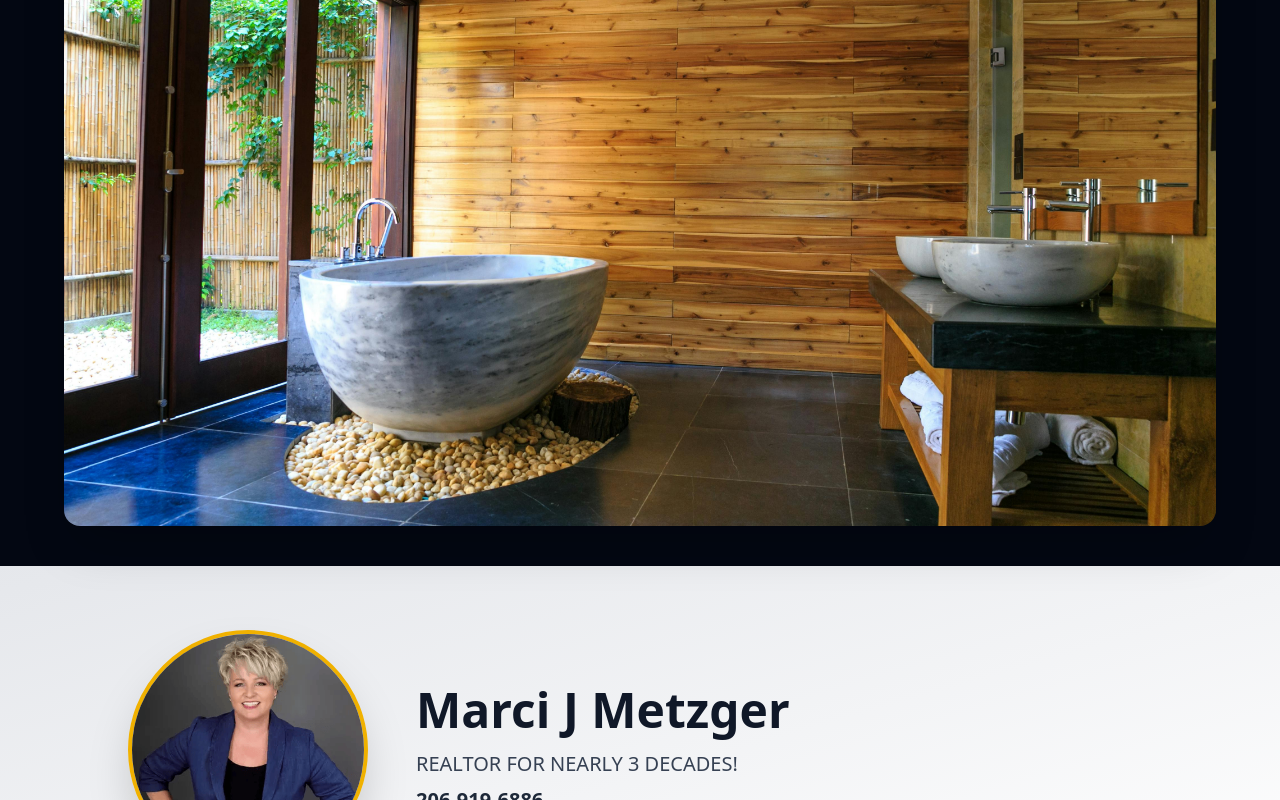
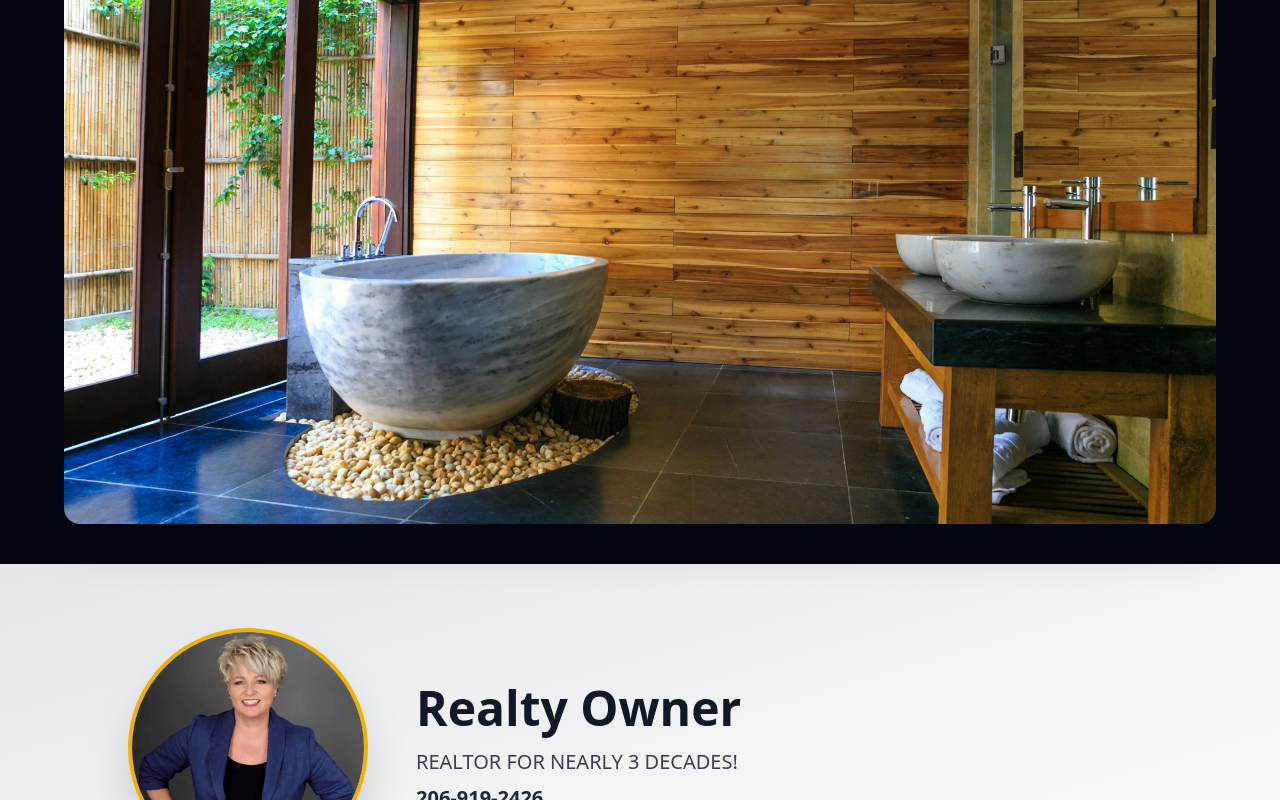
Before and after one commit to khenzipops/marci-metzger, a Next.js app: page / in a window 1280 px wide. Shown: the part 2840-3640 px from the top of the page. Built offline with nearby package versions, Linux system fonts and the light colour scheme.

Commit message:
Update contact information and improve layout in Contact and Profile components

```diff
--- a/src/components/Contact.tsx
+++ b/src/components/Contact.tsx
@@ -113,12 +113,12 @@ const Contact = () => {
               Contact Details
             </h3>
             <p className="text-gray-600 mt-2">
-              Marci Metzger - THE RIDGE REALTY GROUP
+              Realty Owner - THE RIDGE REALTY GROUP
             </p>
             <p className="text-gray-600">
               3190 HW-160, Suite F, Pahrump, NV 89048
             </p>
-            <p className="text-gray-600 mt-1">(206) 919-6886</p>
+            <p className="text-gray-600 mt-1">(206) 919-2426</p>
           </div>
 
           <div className=" p-6 rounded-xl  text-center">
--- a/src/components/Profile.tsx
+++ b/src/components/Profile.tsx
@@ -16,12 +16,12 @@ function Profile() {
         {/* Text Section */}
         <div className="text-center md:text-left">
           <h1 className="text-5xl font-bold text-gray-900 mb-4">
-            Marci J Metzger
+            Realty Owner
           </h1>
           <p className="text-xl text-gray-700 mb-2">
             REALTOR FOR NEARLY 3 DECADES!
           </p>
-          <p className="text-xl font-semibold text-gray-800"> 206-919-6886</p>
+          <p className="text-xl font-semibold text-gray-800"> 206-919-2426</p>
         </div>
       </div>
     </section>
--- a/src/components/Searchlisting.tsx
+++ b/src/components/Searchlisting.tsx
@@ -94,8 +94,8 @@ export default function SearchListing() {
 
 function SelectGroup({ label, options }: { label: string; options: string[] }) {
   return (
-    <div className="flex flex-col border-b-1">
-      <label className="text-sm font-medium mb-1 ">{label}</label>
+    <div className="flex flex-col ">
+      <label className="text-sm font-medium mb-1  ">{label}</label>
       <select
         defaultValue=""
         className="border border-gray-300 p-2.5 rounded-md focus:outline-none focus:ring-2 focus:ring-gray-800 text-sm "
```
Also changed, not shown: src/components/Footers.tsx (+0 -15 lines).
